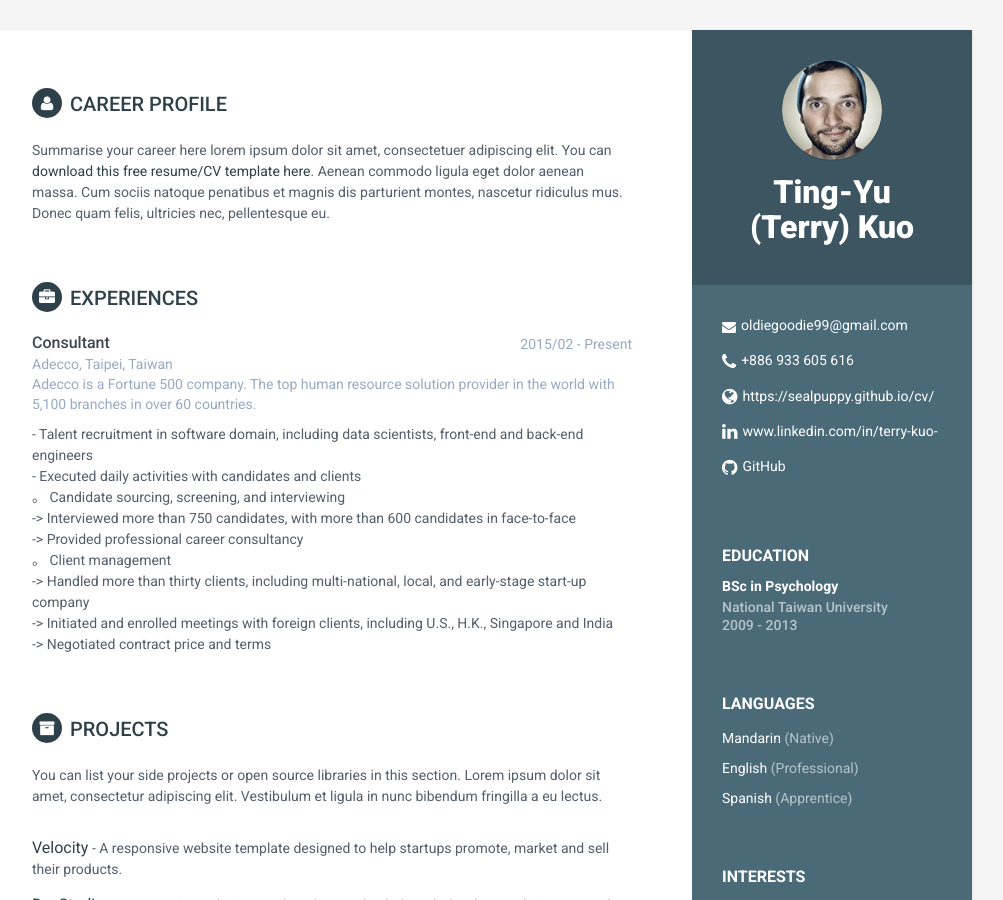
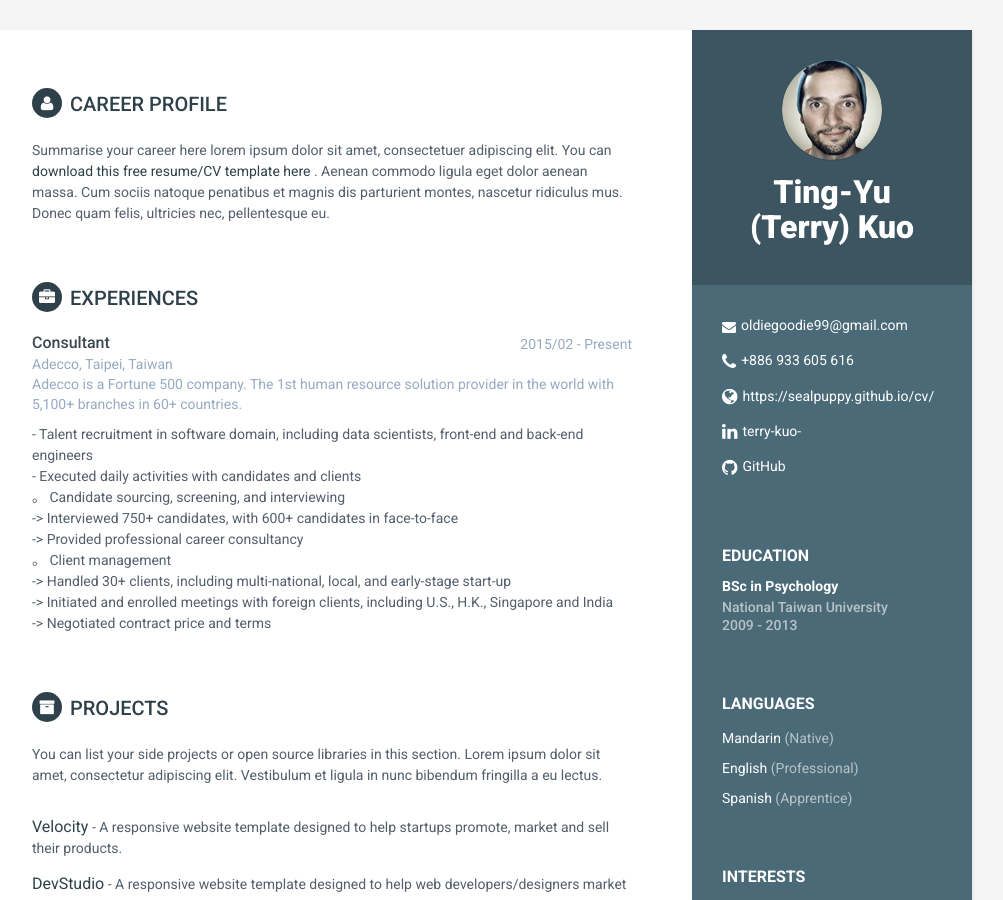
Before and after one commit to sealpuppy/Online_CV, a Jekyll site: the page built from index.html, in a window 1280 px wide and 900 px high. Shown: the whole window, without its empty margins (168-1171 px from the left). Built offline with Jekyll 4.4.1, drawn with Linux system fonts in a browser that asks for light colours.

Commit message:
update work experience

```diff
--- a/_config.yml
+++ b/_config.yml
@@ -18,7 +18,7 @@ name: Ting-Yu (Terry) Kuo
 tagline:
 pic: profile.png  #place a 100x100 picture inside /assets/images/ folder and provide the name of the file below
 summary: 'Summarise your career here lorem ipsum dolor sit amet, consectetuer adipiscing elit.
-You can <a href="#" target="_blank">download this free resume/CV template here</a>. Aenean
+You can <a href="#" target="_blank">download this free resume/CV template here </a>. Aenean
 commodo ligula eget dolor aenean massa. Cum sociis natoque penatibus et magnis dis parturient
 montes, nascetur ridiculus mus. Donec quam felis, ultricies nec, pellentesque eu.'
 
@@ -26,7 +26,7 @@ montes, nascetur ridiculus mus. Donec quam felis, ultricies nec, pellentesque eu
 email: oldiegoodie99@gmail.com
 phone: +886 933 605 616
 website: https://sealpuppy.github.io/cv/ #do not add http://
-linkedin: www.linkedin.com/in/terry-kuo-
+linkedin: terry-kuo-
 github: sealpuppy
 #twitter: '@webjeda'
 #Update all the sections by editing the files inside _data folder.
--- a/_data/experiences.yml
+++ b/_data/experiences.yml
@@ -3,16 +3,16 @@
   time: "2015/02 - Present"
   company: "Adecco, Taipei, Taiwan
   <br>
-  Adecco is a Fortune 500 company. The top human resource solution provider in the world with 5,100 branches in over 60 countries.
+  Adecco is a Fortune 500 company. The 1st human resource solution provider in the world with 5,100+ branches in 60+ countries.
   "
   details: "
   - Talent recruitment in software domain, including data scientists, front-end and back-end engineers <br>
   - Executed daily activities with candidates and clients <br>
     。 Candidate sourcing, screening, and interviewing <br>
-       -> Interviewed more than 750 candidates, with more than 600 candidates in face-to-face <br>
+       -> Interviewed 750+ candidates, with 600+ candidates in face-to-face <br>
        -> Provided professional career consultancy <br>
     。 Client management <br>
-       -> Handled more than thirty clients, including multi-national, local, and early-stage start-up company <br>
+       -> Handled 30+ clients, including multi-national, local, and early-stage start-up <br>
        -> Initiated and enrolled meetings with foreign clients, including U.S., H.K., Singapore and India <br>
        -> Negotiated contract price and terms <br>
 
```
